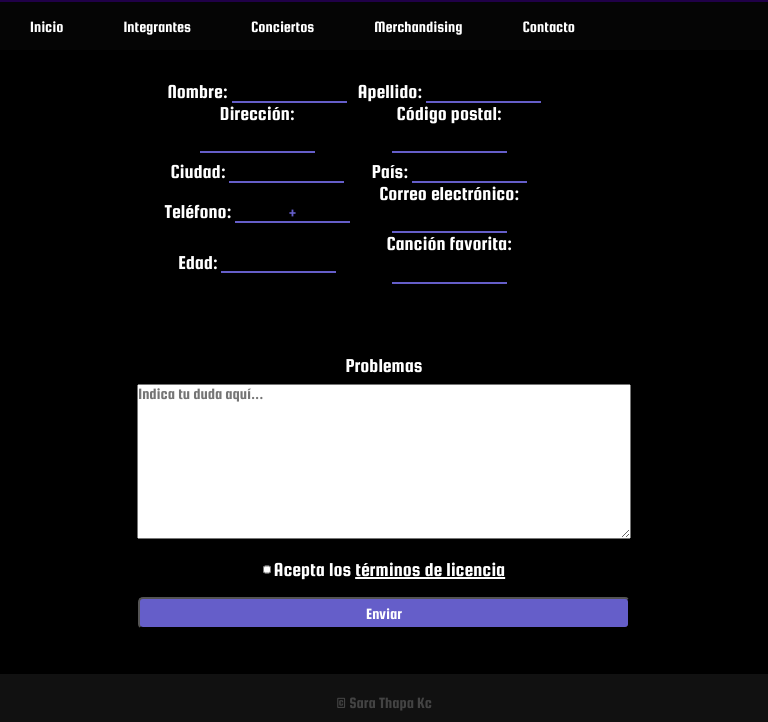
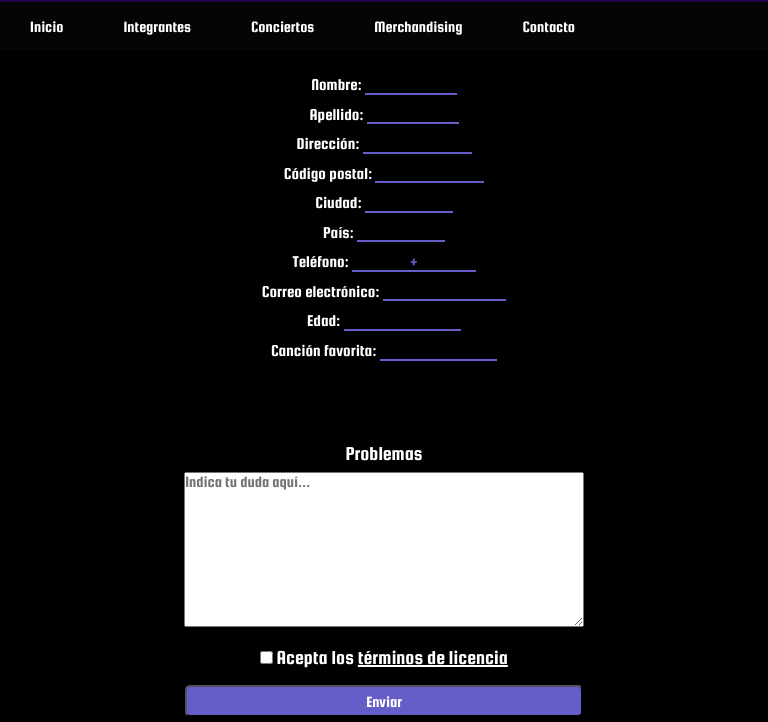
Before and after one commit to stha827/LenguajeProyectoFinal_SaraThapaKc, a plain HTML site: page contacto.html in a window 768 px wide. Shown: the part 78-800 px from the top of the page. Drawn offline with Linux system fonts and the light colour scheme; a web font is replaced by a local one.

Commit message:
Terminamos todo

```diff
--- a/contacto.html
+++ b/contacto.html
@@ -39,7 +39,6 @@
             <!-- Vamos a añadir el formulario que almacenará los datos personales de los usuarios -->
             <form class="datospersonales" action="./gracias.html" method="post">
                 <section class="partearriba">
-                    <article>
                         <section>
                             <article>
                                 <label for="nombre"> Nombre: </label>
@@ -90,7 +89,6 @@
                                 <input type="text" id="apellido" name="apellido" pattern="[A-ZÁÉÍÓÚÑÇ][a-záéíóúñç\s]+[A-ZÁÉÍÓÚÑÇ]*[a-záéíóúñç\s]*"> <br>
                             </article>
                         </section>
-                    </article>
                 </section>
                 <!-- Formulario de sugerencias -->
                 <section class="parteabajo">
--- a/styles/aparte.css
+++ b/styles/aparte.css
@@ -1,3 +1,4 @@
+/* Indicamos el estilo del main */
 main{
     display: flex;
     align-items: center;
@@ -5,6 +6,7 @@ main{
     flex-direction: column;
 }
 
+/* Indicamos el estilo de los encabezados y su animación */
 h1{
     font-size: 120px;
     animation-duration: 5s;
--- a/styles/contacto.css
+++ b/styles/contacto.css
@@ -12,26 +12,33 @@
 }
 
 /* Diseño de la letra del formulario */
-article>label{
-    font-size: 20px;
-  }
+label{
+  font-size: 20px;
+}
 
 /* Diseño de la parte de arriba del main interno */
 .partearriba{
-  display: flex;
-  width: 80vw;
-  height: 35.25vh;
-}
-
-.partearriba>article{
   width: 100vw;
   border-radius: 25px;
   margin-top: 2vw;
   justify-items: center;
   align-items: center;
+  text-align: center;
+  width: 100vw;
+  height: 35.25vh;
 }
 
-.partearriba>article>section>article>input{
+.partearriba>section{
+  display: flex;
+  justify-items: center;
+  align-items: center;
+}
+
+.partearriba>section>article{
+  width: 25vw;
+}
+
+.partearriba>section>article>input{
   margin-top: 0.5vh;
   width: 15vw;
   text-align: center;
@@ -45,32 +52,13 @@ article>label{
   font-size: 16px;
 }
 
-.partearriba>article>section>article>label{
-  font-size: 20px;
-}
-
-.partearriba>article>section>article{
-  width: 25vw;
-}
-
-.partearriba>article>section{
-  display: flex;
-  justify-items: center;
-  align-items: center;
-}
-
-.partearriba>article{
-  text-align: center;
-}
-
-#recopilardatos{
-  width: 1vw;
+.partearriba>section>article>label{
+  font-size: 1.05rem;
 }
 
 /* Diseño de la parte de abajo del main interno */
 .parteabajo>article{
   border-radius: 25px;
-  margin-top: 2vw;
   align-items: center;
   justify-items: center;
   text-align: center;
@@ -99,28 +87,12 @@ article>label{
   border-radius: 5px;
 }
 
-/* Diseño de cada tipo de recopilación de datos */
-.datospersonales{
-  margin: 1vw;
-}
-
-.aficiones{
-  margin: 1.5vw;
-}
-
-.preguntas{
-  margin: 1vw;
-}
-
-.sugerencias{
-  margin: 1.5vw;
-}
-
 /* Estilos responsive */
-@media (max-width: 1200px) {
+@media (max-width: 768px) {
   /* Ajustes para dispositivos móviles y tablets */
   main{
     width: 100%;
+    height: 100vh;
   }
 
   header{
@@ -131,16 +103,24 @@ article>label{
     width: 100%;
   }
 
-  .partearriba>article>form>section>article>input {
-    width: 80%;
+  .partearriba {
+    width: 100%;
   }
 
-  .partearriba>article>form>section>article {
-    width: 80%;
+  .partearriba>section{
+    flex-direction: column;
   }
 
-  .partearriba>article {
-    width: 90%;
+  .partearriba>section>article {
+    width: 100%;
+  }
+
+  .partearriba>section>article>input {
+    width: 50%;
+  }
+
+  .parteabajo {
+    margin-top: 3vh;
   }
 
   .parteabajo>article>textarea {
@@ -150,9 +130,48 @@ article>label{
   .boton {
     width: 80%;
   }
+}
 
-  /* Ajusta el texto de los labels */
-  article>form>label {
-    font-size: 18px;
+@media (min-width: 768px) and (max-width: 1200px) {
+  /* Ajustes para dispositivos móviles y tablets */
+  main{
+    width: 100%;
+    height: 100vh;
+  }
+
+  header{
+    width: 100%;
+  }
+
+  nav{
+    width: 100%;
+  }
+
+  .partearriba {
+    width: 100%;
+  }
+
+  .partearriba>section{
+    flex-direction: column;
+  }
+
+  .partearriba>section>article {
+    width: 100%;
+  }
+
+  .partearriba>section>article>input {
+    width: 50%;
+  }
+
+  .parteabajo {
+    margin-top: 12vh;
+  }
+
+  .parteabajo>article>textarea {
+    width: 80%;
+  }
+
+  .boton {
+    width: 80%;
   }
 }
--- a/styles/devolver.css
+++ b/styles/devolver.css
@@ -1,3 +1,4 @@
+/* Indicamos como será el main y el h2 */
 main{
     text-align: center;
 }
--- a/styles/inicio.css
+++ b/styles/inicio.css
@@ -104,7 +104,7 @@ section{
     display: flex;
 }
 
-/* Estilo del artículo */
+/* Estilos del artículo */
 article{
     width: 50vw;
 }
@@ -118,6 +118,7 @@ article>h3{
     text-align: center;
     letter-spacing: 2px;
 }
+
 article>p{
     text-align: center;
 }
@@ -129,8 +130,9 @@ article>figure{
 }
 
 article>figure>img{
-    width:30vw;
+    width: 30vw;
 }
+
 article>a>img{
     width: 2vw;
 }
@@ -153,88 +155,122 @@ article>a>img{
     border: 1px solid var(--color-principal-);
 }
 
+/* RESPONSIVE */
 /* Estilo responsivo para pantallas de menos de 768px */
-@media screen and (max-width : 768px){
+@media screen and (max-width: 768px){
+    /* Ocultamos la imagen principal y mostramos la del móvil */
     .imagenprincipal>img{
         display: none;
     }
+
     .imagenprincipalmovil{
         visibility: visible;
-        display:block;
+        display: block;
     }
+
     .imagenprincipalmovil>img{
         width: 99%;
     }
+
+    /* Indicamos estilo de la flecha */
     .flecha_abajo{
         margin-left: 46%;
         margin-top: 70%;
     }
+
     .flecha_abajo>img{
         width: 10vw;
         height: auto;
     }
+
+    /* Indicamos estilo del main */
     main{
         width: 100%;
         height: 100%;
     }
+
+    /* Indicamos estilo de la sección */
     section{
         display: block;
     }
+
+    /* Indicamos estilos de los artículos */
     article{
         width: 100%;
     }
+
     article>figure>img{
         width: 60%;
     }
+
     article>p{
         text-align: center;
         font-size: 1rem;
     }
+
+    article>a>img{
+        width: 3vw;
+    }
+
+    /* Indicamos los estilos de Spotify y Youtube */
     .escuchar{
         display: flex;
         margin: auto;
     }
+
     .escuchar>a>img{
         width: 5vw;
         height: auto;
     }
-    .redes{
-        width: 50vw;
-        height: 5vh;
-    }
-    article>a>img{
-        width: 3vw;
-    }
-}
 
-/* Estilo responsivo para pantallas entre 768px y 1200px */
-@media screen and (min-width : 768px) and (max-width : 1200px){
-    .flecha_abajo{
-        margin-left: 45vw;
-    }
-    main{
-        width: 100%;
-        height: 100%;
-    }
-    section{
-        display: block;
-    }
-    article{
-        width: 99%;
-    }
-    article>figure>img{
-        width: 60vw;
-    }
-    article>p{
-        text-align: center;
-        font-size: 1.5rem;
-    }
-    .escuchar{
-        display: flex;
-        margin: auto;
-    }
+    /* Indicamos el estilo de las redes */
     .redes{
         width: 50vw;
         height: 5vh;
     }
 }
+
+/* Estilo responsivo para pantallas entre 768px y 1200px */
+@media screen and (min-width: 768px) and (max-width: 1200px){
+    /* Indicamos estilo de la flecha */
+    .flecha_abajo{
+        margin-left: 45vw;
+    }
+
+    /* Indicamos estilo del main */
+    main{
+        width: 100%;
+        height: 100%;
+    }
+
+    /* Indicamos estilo de las secciones */
+    section{
+        display: block;
+    }
+
+    /* Indicamos estilo de los artículos */
+    article{
+        width: 99%;
+    }
+
+    article>figure>img{
+        width: 60vw;
+    }
+
+    article>p{
+        text-align: center;
+        font-size: 1.5rem;
+    }
+
+    /* Indicamos los estilos de Spotify y Youtube */
+    .escuchar{
+        display: flex;
+        margin: auto;
+    }
+
+    /* Indicamos el estilo de las redes */
+    .redes{
+        width: 50vw;
+        height: 5vh;
+    }
+}
--- a/styles/integrantes.css
+++ b/styles/integrantes.css
@@ -18,12 +18,12 @@ main{
 
 /* Configuración del header para que ocupe casi toda la anchura */
 header{
-    width: 99.3vw;
+    width: 100vw;
 }
 
 /* Configuración de la barra de navegación para que ocupe casi toda la anchura */
 nav{
-    width: 99.3vw;
+    width: 100vw;
 }
 
 /* Utiliza flexbox para alinear elementos en una columna centrada con un pequeño margen superior */
@@ -90,41 +90,8 @@ article>img {
 }
 
 /* Estilos responsivos dependiendo del tamaño de la pantalla */
-@media (max-width: 768px) {
-    main{
-        height: 100%;
-    }
-    section {
-        flex-direction: column;
-        align-items: center;
-        justify-content: center;
-        gap: 1.5rem;
-    }
-
-    article {
-        width: 60vw;
-        border-radius: 15px;
-        padding: 1.5vw;
-        box-shadow: 0 4px 12px rgba(255, 255, 255, 0.4);
-        transition: transform 0.3s, box-shadow 0.3s;
-        height: 45vh;
-        margin-bottom: 2vh;
-    }
-
-    article>img {
-        max-width: 70%;
-    }
-    .arriba>aside>h3 {
-        font-size: 1rem;
-    }
-
-    .arriba>aside>p {
-        font-size: 1rem;
-    }
-
-}
-
 @media (max-width : 400px){
+    /* Ajustamos los artículos */
     article {
         width: 60vw;
         border-radius: 15px;
@@ -137,6 +104,7 @@ article>img {
 }
 
 @media (min-width : 400px) and (max-width : 570px){
+    /* Ajustamos los artículos */
     article {
         width: 60vw;
         border-radius: 15px;
@@ -149,15 +117,30 @@ article>img {
 }
 
 @media screen and (min-width : 570px) and (max-width : 768px) {
+    /* Ajustamos las imágenes */
     article>img {
         width: 60%;
     }
 }
 
-@media screen and (min-width : 768px) and (max-width : 1200px) {
+@media (max-width: 768px) {
+    /* Ajustamos el main */
     main{
+        width: 98%;
         height: 100%;
     }
+
+    /* Ajustamos el header */
+    header{
+        width: 100%;
+    }
+
+    /* Ajustamos el nav */
+    nav{
+        width: 100%;
+    }
+
+    /* Ajustamos las secciones para que estas sean columnas */
     section {
         flex-direction: column;
         align-items: center;
@@ -165,6 +148,48 @@ article>img {
         gap: 1.5rem;
     }
 
+    /* Ajustamos cada artículo */
+    article {
+        width: 60vw;
+        border-radius: 15px;
+        padding: 1.5vw;
+        box-shadow: 0 4px 12px rgba(255, 255, 255, 0.4);
+        transition: transform 0.3s, box-shadow 0.3s;
+        height: 45vh;
+        margin-bottom: 2vh;
+    }
+
+    article>img {
+        max-width: 38%;
+    }
+}
+
+@media screen and (min-width : 768px) and (max-width : 1200px) {
+    /* Ajustamos el main */
+    main{
+        width: 98%;
+        height: 100%;
+    }
+
+    /* Ajustamos el header */
+    header{
+        width: 100%;
+    }
+
+    /* Ajustamos el nav */
+    nav{
+        width: 100%;
+    }
+
+    /* Ajustamos las secciones */
+    section {
+        flex-direction: column;
+        align-items: center;
+        justify-content: center;
+        gap: 1.5rem;
+    }
+
+    /* Ajustamos los artículos */
     article {
         width: 60vw;
         border-radius: 15px;
@@ -177,12 +202,6 @@ article>img {
 
     article>img {
         max-width: 25%;
-    }
-    .arriba>aside>h3 {
-        font-size: 1.5rem;
-    }
-
-    .arriba>aside>p {
-        font-size: 1.2rem;
+        height: 45%;
     }
 }
--- a/styles/merch.css
+++ b/styles/merch.css
@@ -1,20 +1,20 @@
 /* Configuración de main */
 main {
     height: 130vh;
-    width: 99.29vw;
+    width: 100%;
 }
 
 /* Configuración de header */
 header{
-    width: 99.29vw;
+    width: 100%;
 }
 
 /* Configuración de la barra de navegación */
 nav{
-    width: 99.29vw;
+    width: 100%;
 }
 
-/* Estilo de las figuras, centrándolas y haciendo su posición relativa */
+/* Estilo de las figuras*/
 figure {
     justify-content: center;
     align-items: center;
@@ -22,7 +22,6 @@ figure {
     position: relative;
 }
 
-/* Estilo de las imágenes dentro de las figuras */
 figure>img{
     width: 27vw;
 }
@@ -32,7 +31,7 @@ figure>img{
     display: flex;
 }
 
-/* Estilo de los artículos dentro de la parte superior */
+/* Estilo de los artículos dentro de la parte superior, junto a sus secciones */
 .partearriba>article {
     width: 33.3vw;
     height: 55vh;
@@ -40,7 +39,12 @@ figure>img{
     align-items: center;
 }
 
-/* Estilo de las imágenes dentro de los artículos de la parte superior */
+.partearriba>article>p {
+    text-align: center;
+    animation-duration: 5s;
+    animation: cambiarColor 3s forwards;
+}
+
 .partearriba>article>section>img{
     width: 27vw;
 }
@@ -61,18 +65,12 @@ figure>img{
     display: block;
 }
 
-/* Estilo de los párrafos dentro de los artículos de la parte superior */
-.partearriba>article>p {
-    text-align: center;
-}
-
-/* Estilo de la parte inferior */
+/* Estilo de la parte de abajo */
 .parteabajo{
     margin-top: 8vh;
     display: flex;
 }
 
-/* Estilo de los artículos dentro de la parte inferior */
 .parteabajo>article {
     width: 33.3vw;
     height: 55vh;
@@ -80,10 +78,6 @@ figure>img{
     align-items: center;
 }
 
-/* Estilo de las imágenes dentro de los artículos de la parte inferior */
-.parteabajo>article>figure>img {
-    width: 27vw;
-}
 
 /* Estilo de los enlaces dentro de las figuras de los artículos de la parte inferior, ocultos por defecto */
 .parteabajo>article>figure>a {
@@ -96,26 +90,26 @@ figure>img{
     text-decoration: none;
 }
 
-/* Estilo de los enlaces dentro de las figuras de los artículos de la parte inferior al hacer hover */
 .parteabajo>article>figure:hover>a {
     display: block;
 }
 
-/* Estilo de los párrafos dentro de los artículos de la parte superior con animación */
+.parteabajo>article>figure>img {
+    width: 27vw;
+}
+
+/* Estilo de los párrafos dentro de los artículos de la parte inferior y superior con animación */
+.parteabajo>article>p {
+    text-align: center;
+    animation-duration: 5s;
+    animation: cambiarColor 3s forwards;
+}
 .partearriba>article>p {
     text-align: center;
     animation-duration: 5s;
     animation: cambiarColor 3s forwards;
 }
 
-/* Estilo de los párrafos dentro de los artículos de la parte inferior con animación */
-.parteabajo>article>p {
-    text-align: center;
-    animation-duration: 5s;
-    animation: cambiarColor 3s forwards;
-}
-
-/* Animación para cambiar el color del texto */
 @keyframes cambiarColor {
     0% { color: var(--color-principal-); }
     100% { color: #ffffff; }
@@ -144,7 +138,7 @@ footer{
     text-align: center;
     display: block;
     height: 10vh;
-    width: 99.29vw;
+    width: 100%;
 }
 
 /* Estilo de los enlaces dentro del pie de página */
@@ -153,24 +147,14 @@ footer>p>a{
 }
 
 /* Estilo responsivo para pantallas de menos de 767px */
-/* Estilo responsivo para pantallas de menos de 767px */
 @media screen and (max-width: 767px) {
+    /* Ajustamos el main */
     main {
         height: auto;
         width: 100%;
     }
-    header {
-        width: 100%;
-    }
 
-    nav {
-        width: 100%;
-    }
-
-    footer {
-        width: 100%;
-    }
-
+    /* Ajustamos la parte de arriba */
     .partearriba {
         flex-direction: column;
     }
@@ -178,41 +162,43 @@ footer>p>a{
     .partearriba>article {
         width: 90%;
         height: auto;
+        margin-left: 8vw;
     }
 
     .partearriba>article>figure>img {
-        width: 100%;
+        width: 90%;
     }
 
+    /* Ajustamos la parte de abajo */
     .parteabajo {
         flex-direction: column;
     }
 
     .parteabajo>article {
-        width: 90%;
+        width: 87%;
         height: auto;
+        margin-left: 8vw;
     }
 
     .parteabajo>article>figure>img {
         width: 100%;
     }
+
+    /* Ajustamos el final de un articulo en concreto */
+    .abajofinal{
+        margin-bottom: 3vh;
+    }
 }
 
 /* Estilo responsivo para pantallas entre 768px y 1200px */
 @media screen and (min-width: 768px) and (max-width: 1200px) {
+    /* Ajustamos el main */
     main {
         height: auto;
         width: 100%;
     }
 
-    header {
-        width: 100%;
-    }
-
-    nav {
-        width: 100%;
-    }
-
+    /* Ajustamos la parte de arriba */
     .partearriba {
         flex-direction: row;
         flex-wrap: wrap;
@@ -229,6 +215,7 @@ footer>p>a{
         width: 90%;
     }
 
+    /* Ajustamos la parte de abajo */
     .parteabajo {
         flex-direction: row;
         flex-wrap: wrap;
@@ -244,4 +231,10 @@ footer>p>a{
     .parteabajo>article>figure>img {
         width: 90%;
     }
+
+    /* Ajustamos el final de un articulo en concreto */
+    .abajofinal{
+        margin-bottom: 3vh;
+    }
+
 }
--- a/styles/resenias.css
+++ b/styles/resenias.css
@@ -12,19 +12,12 @@
 }
 
 /* Diseño de la letra del formulario */
-  article>form>label{
+form>label{
   font-size: 20px;
 }
 
 /* Diseño de la parte de arriba del main interno */
 .partearriba{
-    display: flex;
-    width: 80vw;
-    height: auto;
-    flex-direction: column;
-  }
-
-  .partearriba>article{
   width: 100%;
   border-radius: 25px;
   margin-top: 2vw;
@@ -32,10 +25,27 @@
   flex-direction: column;
   justify-items: center;
   align-items: center;
+  text-align: center;
 }
 
-  .partearriba>article>section>article>input,
-  .partearriba>article>section>article>select{
+/* Diseño de cada sección junto a los articulos y el texto*/
+.partearriba>section{
+  display: flex;
+  justify-items: center;
+  align-items: center;
+  flex-wrap: wrap;
+}
+
+.partearriba>section>label{
+  font-size: 1.2rem;
+}
+
+.partearriba>section>article{
+  width: 100%;
+  margin-top: 10px;
+}
+
+.partearriba>section>article>input, .partearriba>section>article>select{
   margin-top: 0.5vh;
   width: 100%;
   max-width: 300px;
@@ -48,29 +58,12 @@
   font-size: 16px;
 }
 
-  .partearriba>article>section>article>label{
-    font-size: 20px;
-  }
-
-  .partearriba>article>section>article{
-    width: 100%;
-    margin-top: 10px;
-  }
-
-  .partearriba>article>section{
-    display: flex;
-    justify-items: center;
-    align-items: center;
-    flex-wrap: wrap;
-  }
-
-  .partearriba>article{
-    text-align: center;
-    width: 100%;
+.partearriba>section>article>select{
+  margin-top: 2vh;
 }
 
 /* Diseño de la parte de abajo del main interno */
-  .parteabajo>article{
+.parteabajo{
   border-radius: 25px;
   margin-top: 2vw;
   align-items: center;
@@ -78,7 +71,7 @@
   text-align: center;
 }
 
-  .parteabajo>article>textarea{
+.parteabajo>textarea{
   margin-top: 1vh;
   font-size: 16px;
   color: var(--color-principal-);
@@ -87,7 +80,7 @@
   padding: 10px;
 }
 
-  /* Diseño de los botones */
+/* Diseño del botón */
 .boton{
   background-color: var(--color-principal-);
   color: white;
@@ -104,59 +97,11 @@
   color: black;
 }
 
-  /* Diseño de cada tipo de recopilación de datos */
-  .datospersonales{
-    margin: 1vw;
-  }
-
-  .aficiones{
-    margin: 1.5vw;
-  }
-
-  .preguntas{
-    margin: 1vw;
-  }
-
-  .sugerencias{
-    margin: 1.5vw;
-  }
-
-  /* Estilos responsive */
-  @media (max-width: 1200px) {
+/* RESPONSIVE */
+/* Diseño de móvil */
+@media (max-width: 768px) {
+  /* Arreglamos el main en móviles */
   main{
     width: 100%;
   }
-
-    header{
-      width: 100%;
 }
-
-    nav{
-      width: 100%;
-    }
-
-    .partearriba>article>form>section>article>input {
-      width: 80%;
-    }
-
-    .partearriba>article>form>section>article {
-      width: 80%;
-    }
-
-    .partearriba>article {
-      width: 90%;
-    }
-
-    .parteabajo>article>textarea {
-      width: 80%;
-    }
-
-    .boton {
-      width: 80%;
-    }
-
-    /* Ajusta el texto de los labels */
-    article>form>label {
-      font-size: 18px;
-    }
-  }
```
Also changed, not shown: agotado.html (+14 -1 lines), conciertos.html (+5 -0 lines), devolver.html (+12 -0 lines), gracias.html (+13 -0 lines), integrantes.html (+0 -2 lines), merch.html (+1 -1 lines), resenia.html (+2 -5 lines), styles/conciertos.css (+16 -13 lines), styles/styles.css (+7 -2 lines), styles/terminosylicencias.css (+3 -7 lines), terminosylicencias.html (+12 -0 lines). Lines whose indentation alone changed are shown as unchanged.
